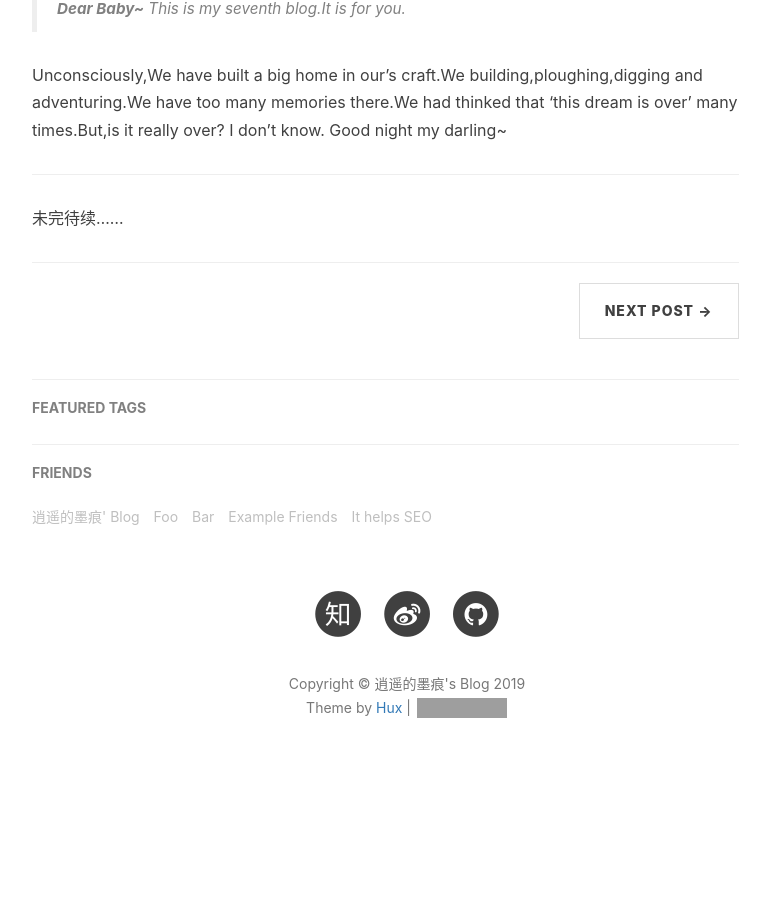
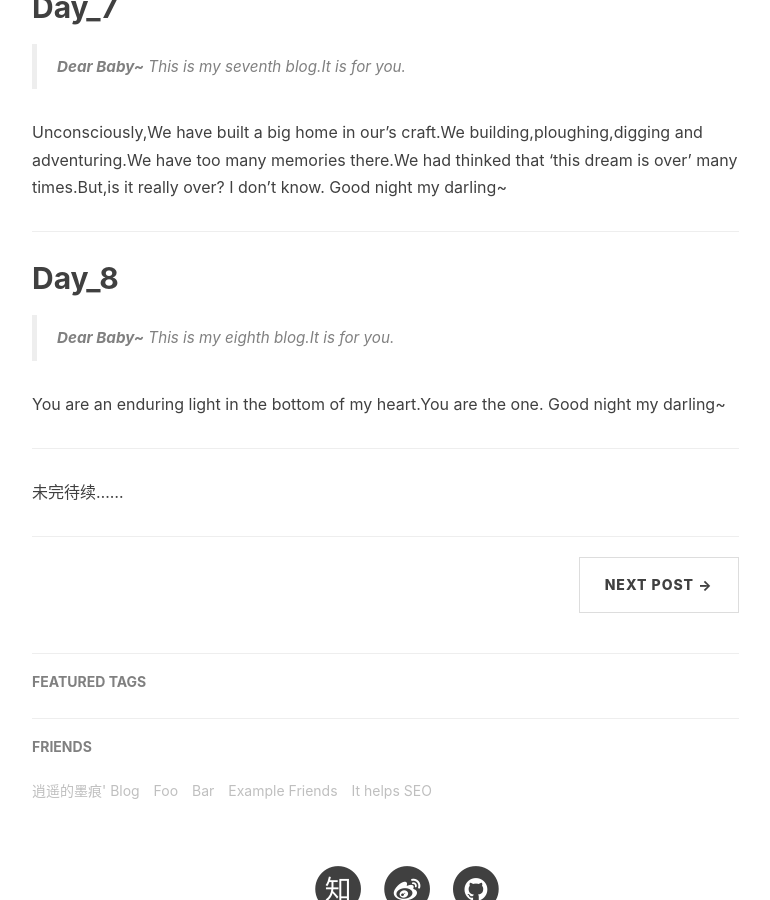
Before and after one commit to Big1ce/Big1ce.github.io, a Jekyll site: the page built from _posts/2019-08-16-good-night.markdown, in a window 1280 px wide and 900 px high, scrolled down 2583 px. Shown: the whole window, without its empty margins (233-1003 px from the left). Built offline with Jekyll 4.4.1, drawn with Linux system fonts in a browser that asks for light colours; nearby versions of some CDN libraries; comment, search, counter and statistics services are not loaded; before the commit the page ends 3394 px from its top, so only the background shows below that; grey boxes are pictures that could not be loaded.

Commit message:
change_post_day_7

```diff
--- a/_posts/2019-08-16-good-night.markdown
+++ b/_posts/2019-08-16-good-night.markdown
@@ -28,6 +28,8 @@ tags:
 [Day_6](#Day_6)<br>
 
 [Day_7](#Day_7)<br>
+
+[Day_8](#Day_8)<br>
 
 ---
 <p id = "Day_1"></p>
@@ -107,6 +109,17 @@ Today is an ordinary day,just like many other days which I missing you.But,I hav
 Unconsciously,We have built a big home in our's craft.We building,ploughing,digging and adventuring.We have too many memories there.We had thinked that 'this dream is over' many times.But,is it really over? I don't know. Good night my darling~
 
 ---
+<p id = "Day_8"></p>
+
+## Day_8
+
+
+> **Dear Baby~** This is my eighth blog.It is for you.
+
+
+You are an enduring light in the bottom of my heart.You are the one. Good night my darling~
+
+---
 
 
 
```
